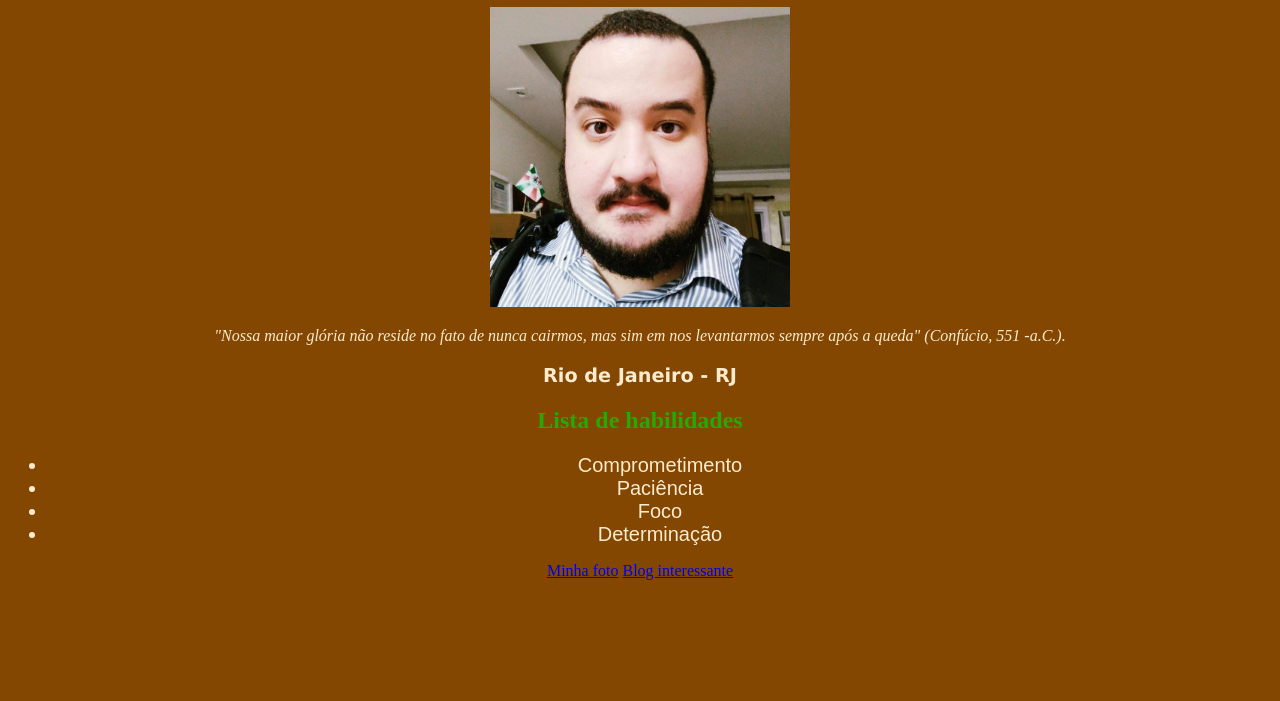
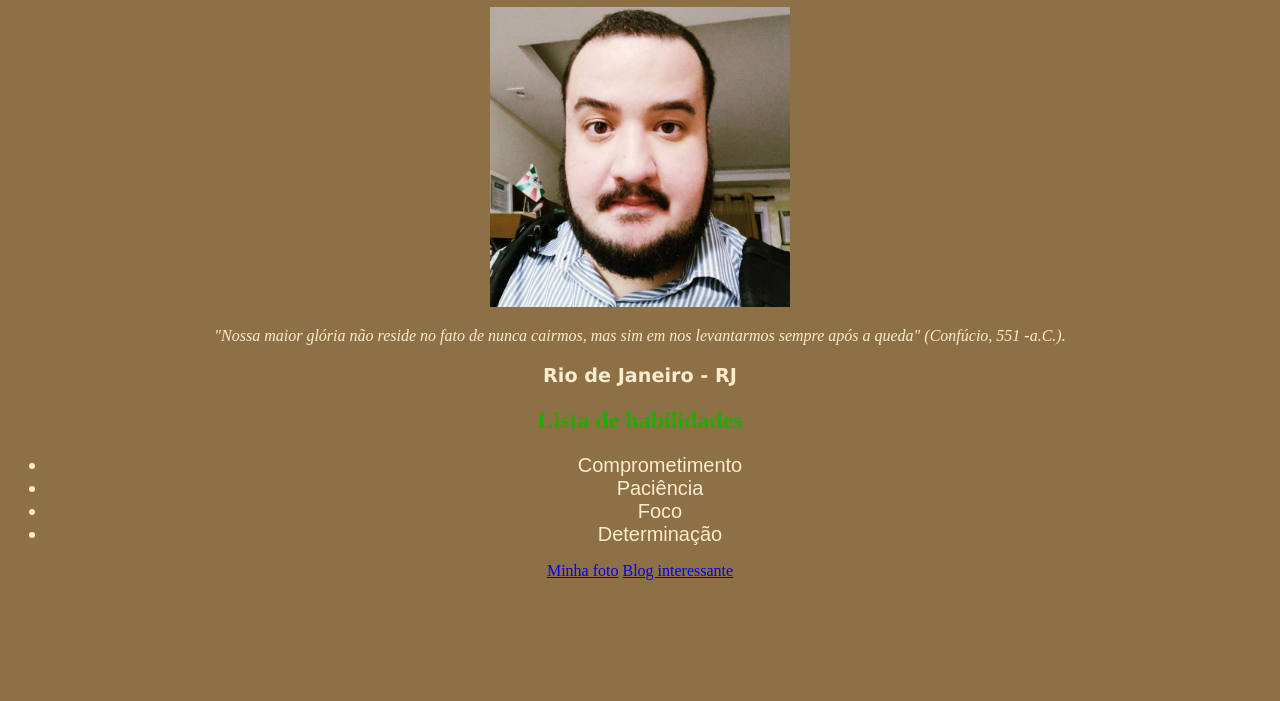
Before and after one commit to brunomessiasf/brunomessiasf.github.io, a plain HTML site: page html-dia1/portfolio.html in a window 1280 px wide. Shown: the part 99-800 px from the top of the page. Drawn offline with Linux system fonts and the light colour scheme.

Commit message:
Altera plano de fundo 2

```diff
--- a/html-dia1/portfolio.html
+++ b/html-dia1/portfolio.html
@@ -16,7 +16,7 @@
     }
 
     body {
-      background-color: #834702;
+      background-color: #6d4913c7;
       text-align: center;
     }
 
```
